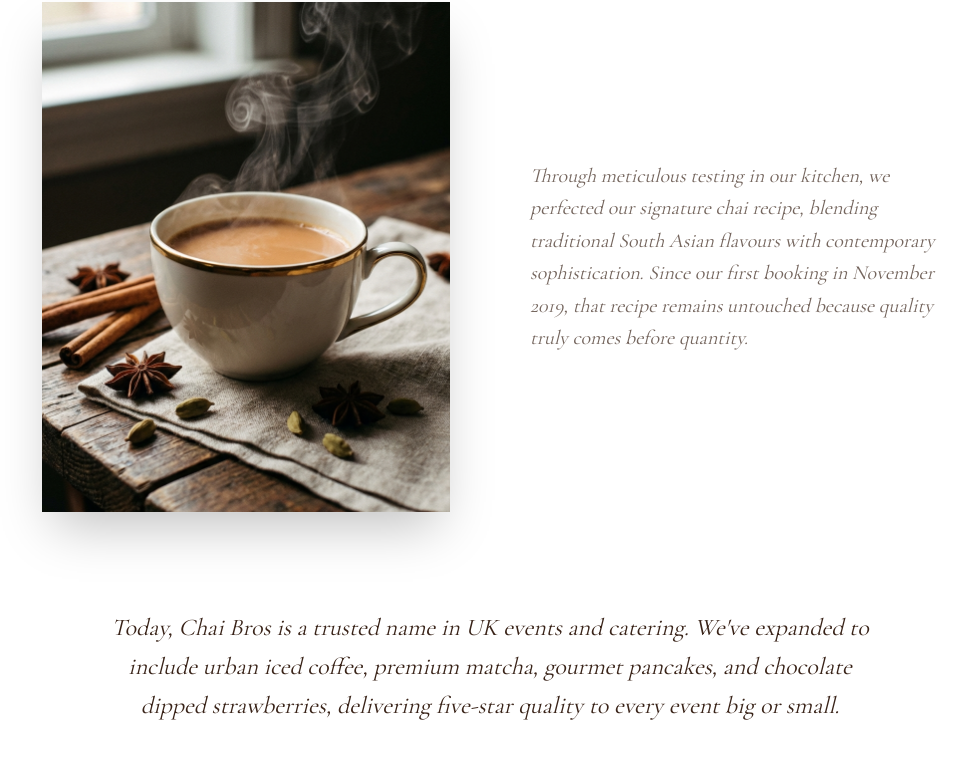
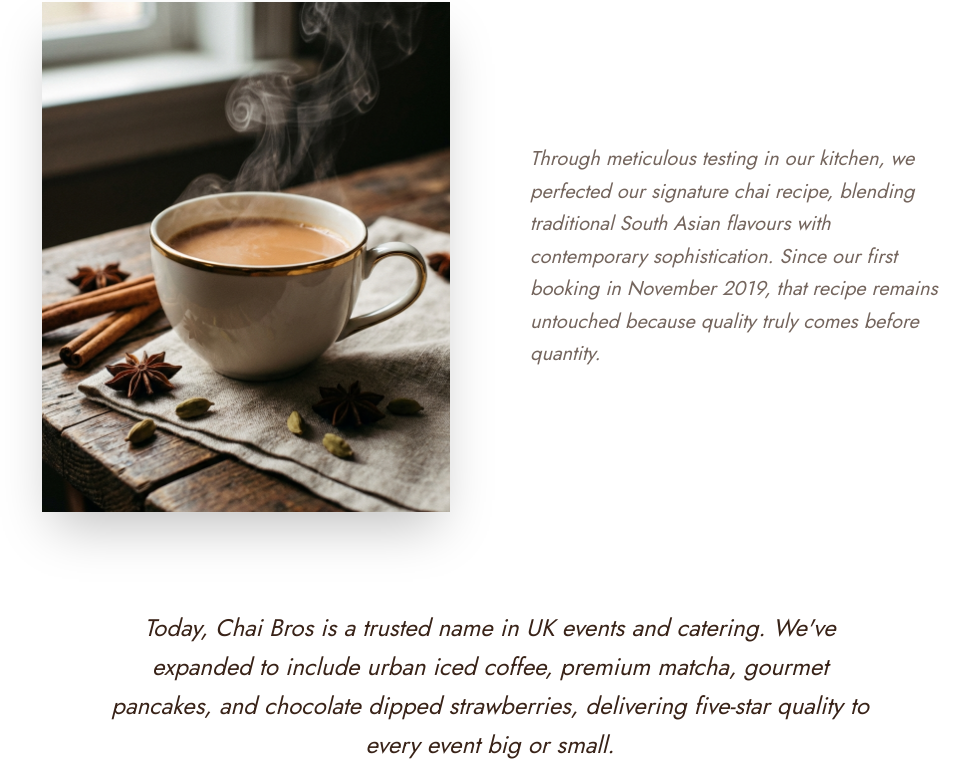
Before and after one commit to rubayitalam/Chaii-Bros, a Next.js app: page /about in a window 1280 px wide. Shown: the part 1328-2099 px from the top of the page, without its empty margins (150-1119 px from the left). Built offline with nearby package versions, Linux system fonts and the light colour scheme; no server answers; the database is empty.

Commit message:
fix: apply JOST to about paragraphs and footer links

```diff
--- a/app/about/page.tsx
+++ b/app/about/page.tsx
@@ -83,14 +83,14 @@ export default function AboutPage() {
                                 />
                             </div>
                             <div className="space-y-8 order-1 md:order-2">
-                                <p className="font-serif text-xl text-brown/70 italic leading-relaxed">
+                                <p className="font-[family-name:var(--font-jost)] text-xl text-brown/70 italic leading-relaxed">
                                     {about?.paragraph2 || "Through meticulous testing in our kitchen, we perfected our signature chai recipe, blending traditional South Asian flavours with contemporary sophistication. Since our first booking in November 2019, that recipe remains untouched because quality truly comes before quantity."}
                                 </p>
                             </div>
                         </div>
 
                         <div className="text-center space-y-12">
-                            <p className="font-serif text-2xl text-brown italic leading-relaxed max-w-3xl mx-auto">
+                            <p className="font-[family-name:var(--font-jost)] text-2xl text-brown italic leading-relaxed max-w-3xl mx-auto">
                                 {about?.paragraph3 || "Today, Chai Bros is a trusted name in UK events and catering. We've expanded to include urban iced coffee, premium matcha, gourmet pancakes, and chocolate dipped strawberries, delivering five-star quality to every event big or small."}
                             </p>
                             <div className="relative h-[400px] w-full max-w-3xl mx-auto overflow-hidden shadow-3xl">
```
